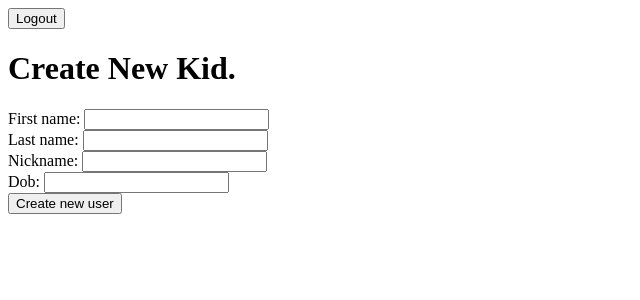
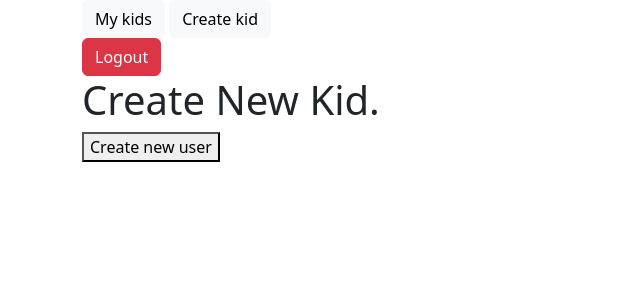
Before and after one commit to rtorres90/kidd-tasks, a Django app: page /kids/create in a window 1280 px wide. Shown: the top 300 px of the page, without its empty margins (0-640 px from the left). Run offline with Django 5.2, Linux system fonts and the light colour scheme; the visitor is signed in with stand-in values (Sample User, id 1).

Commit message:
kids edit and bootstrap

```diff
--- a/kidd_tasks/kids/forms.py
+++ b/kidd_tasks/kids/forms.py
@@ -5,3 +5,10 @@
     class Meta:
         model = models.Kid
         fields = ['first_name', 'last_name', 'nickname', 'dob']
+
+        widgets = {
+            'first_name': forms.TextInput(attrs={'class': 'form-control'}),
+            'last_name': forms.TextInput(attrs={'class': 'form-control'}),
+            'nickname': forms.TextInput(attrs={'class': 'form-control'}),
+            'dob': forms.DateTimeInput(attrs={'class': 'form-control', 'type': 'datetime'}),
+        }
--- a/kidd_tasks/kids/models.py
+++ b/kidd_tasks/kids/templates/kids/edit.html
@@ -1,9 +1,14 @@
-from django.db import models
-from django.contrib.auth.models import User
+{% extends "layout.html" %}
 
-class Kid(models.Model):
-    first_name = models.CharField(max_length=20)
-    last_name = models.CharField(max_length=20)
-    nickname = models.CharField(max_length=20)
-    dob = models.DateTimeField()
-    tutor = models.ForeignKey(User, on_delete=models.CASCADE)
+{% block title %}
+    Create New Kid
+{% endblock %}
+
+{% block content %}
+    <h1>Create New Kid.</h1>
+    <form method="post">
+        {% csrf_token %}
+        {{ form }}
+        <button type="submit" class="btn btn-success">Save Changes</button>
+    </form>
+{% endblock %}
--- a/kidd_tasks/kids/urls.py
+++ b/kidd_tasks/kids/urls.py
@@ -5,6 +5,7 @@
 app_name = 'kids'
 
 urlpatterns = [
+    path('edit/<int:kid_id>', views.edit_view, name='edit'),
     path('create', views.create_view, name='create'),
     path('list', views.list_view, name='list')
 ]
--- a/kidd_tasks/kids/views.py
+++ b/kidd_tasks/kids/views.py
@@ -1,9 +1,9 @@
-from django.shortcuts import render, redirect
+from django.shortcuts import render, redirect, get_object_or_404
 from . import forms
 from .models import Kid
 from django.contrib.auth.decorators import login_required
 
-# Create your views here.
+@login_required(login_url='/users/login')
 def create_view(request):
     if request.method == "POST":
         form = forms.CreateKid(request.POST)
@@ -21,3 +21,15 @@
     if request.user:
         kids = Kid.objects.all().filter(tutor=request.user)
     return render(request, 'kids/list.html', {'kids': kids})
+
+@login_required(login_url='/users/login')
+def edit_view(request, kid_id):
+    kid = get_object_or_404(Kid, id=kid_id)
+    if request.method == 'POST':
+        form = forms.CreateKid(request.POST, instance=kid)
+        if form.is_valid():
+            form.save()
+            return redirect("kids:list")
+    else:
+        form = forms.CreateKid(instance=kid)
+    return render(request, "kids/edit.html", {'form': form})
--- a/kidd_tasks/templates/layout.html
+++ b/kidd_tasks/templates/layout.html
@@ -8,21 +8,27 @@
             Welcome
         {% endblock %}
     </title>
+    <link href="https://cdn.jsdelivr.net/npm/bootstrap@5.3.3/dist/css/bootstrap.min.css" rel="stylesheet" integrity="sha384-QWTKZyjpPEjISv5WaRU9OFeRpok6YctnYmDr5pNlyT2bRjXh0JMhjY6hW+ALEwIH" crossorigin="anonymous">
 </head>
 <body>
+    <div class="container">
         {% if user.is_authenticated %}
+            <a href="{% url "kids:list" %}" class="btn btn-light">My kids</a>
+            <a href="{% url "kids:create" %}" class="btn btn-light">Create kid</a>
             <form action="{% url "users:logout" %}" method="post">
                 {% csrf_token %}
-            <button>Logout</button>
+                <button class="btn btn-danger">Logout</button>
             </form>
         {% else %}
-        <a href="{% url "users:login" %}">Login</a>
-        <a href="{% url "users:create" %}">Create</a>
+            <a href="{% url "users:login" %}" class="btn btn-light">Login</a>
+            <a href="{% url "users:create" %}" class="btn btn-light" >Create</a>
         {% endif %}
         <main>
             {% block content %}
                 <marquee behavior="" direction="">Welcome</marquee>
             {% endblock %}
         </main>
+    </div>
+    <script src="https://cdn.jsdelivr.net/npm/bootstrap@5.3.3/dist/js/bootstrap.bundle.min.js" integrity="sha384-YvpcrYf0tY3lHB60NNkmXc5s9fDVZLESaAA55NDzOxhy9GkcIdslK1eN7N6jIeHz" crossorigin="anonymous"></script>
 </body>
 </html>
--- a/kidd_tasks/users/templates/users/create.html
+++ b/kidd_tasks/users/templates/users/create.html
@@ -9,6 +9,6 @@
     <form action="{% url "users:create" %}" method="post">
         {% csrf_token %}
         {{ form }}
-        <button type="submit">Create new user</button>
+        <button type="submit" class="btn btn-success">Create new user</button>
     </form>
 {% endblock %}
--- a/kidd_tasks/users/templates/users/login.html
+++ b/kidd_tasks/users/templates/users/login.html
@@ -9,6 +9,6 @@
     <form action="{% url "users:login" %}" method="post">
         {% csrf_token %}
         {{ form }}
-        <button type="submit">Login</button>
+        <button type="submit" class="btn btn-success">Login</button>
     </form>
 {% endblock %}
--- a/kidd_tasks/users/views.py
+++ b/kidd_tasks/users/views.py
@@ -18,7 +18,7 @@
         form = AuthenticationForm(data=request.POST)
         if form.is_valid():
             login(request, form.get_user())
-            return redirect("/")
+            return redirect("/kids/list")
     else:
         form = AuthenticationForm()
     return render(request, "users/login.html", {'form': form})
```
Also changed, not shown: kidd_tasks/kids/templates/kids/list.html (+20 -1 lines). Lines whose indentation alone changed are shown as unchanged.
